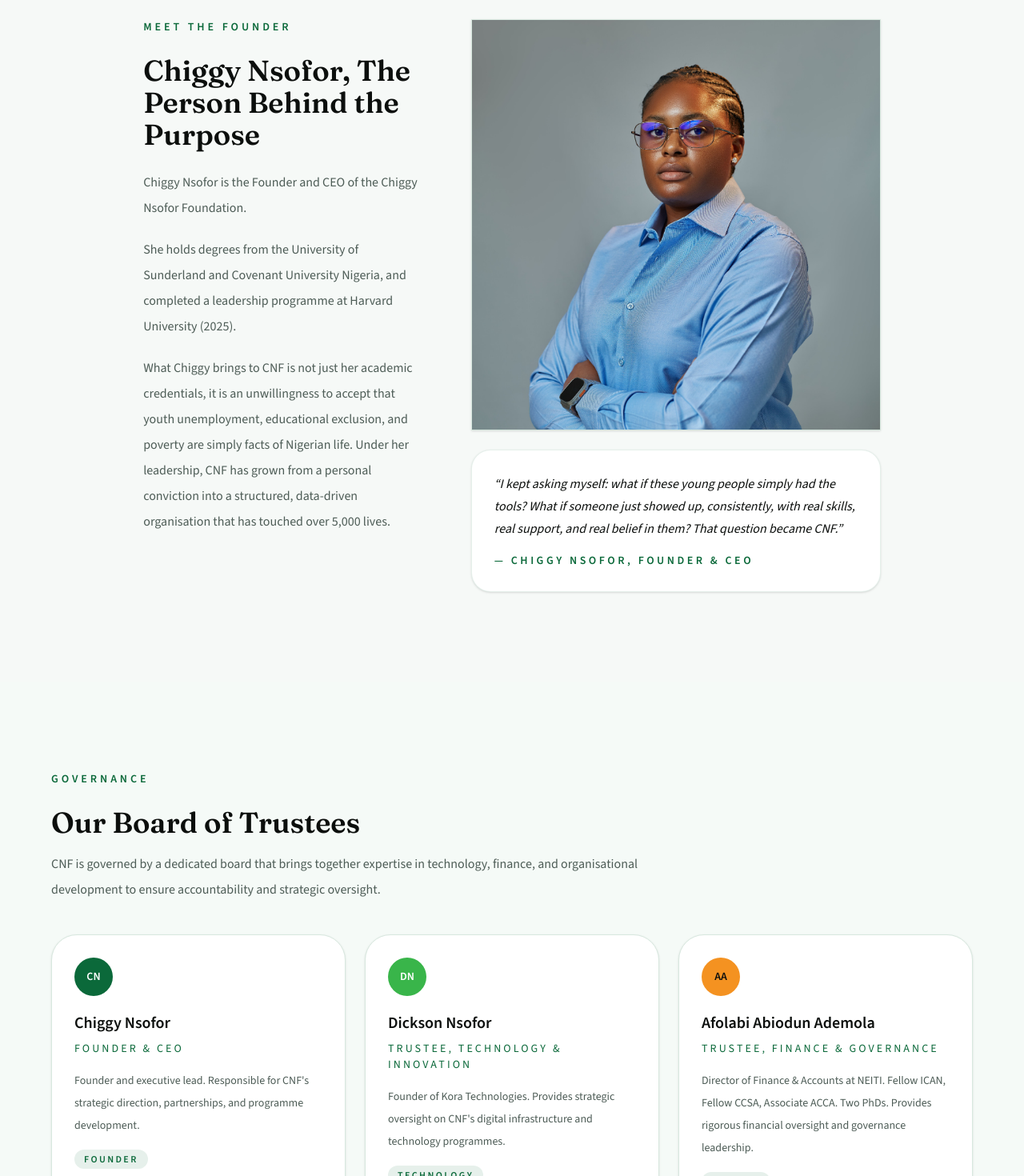
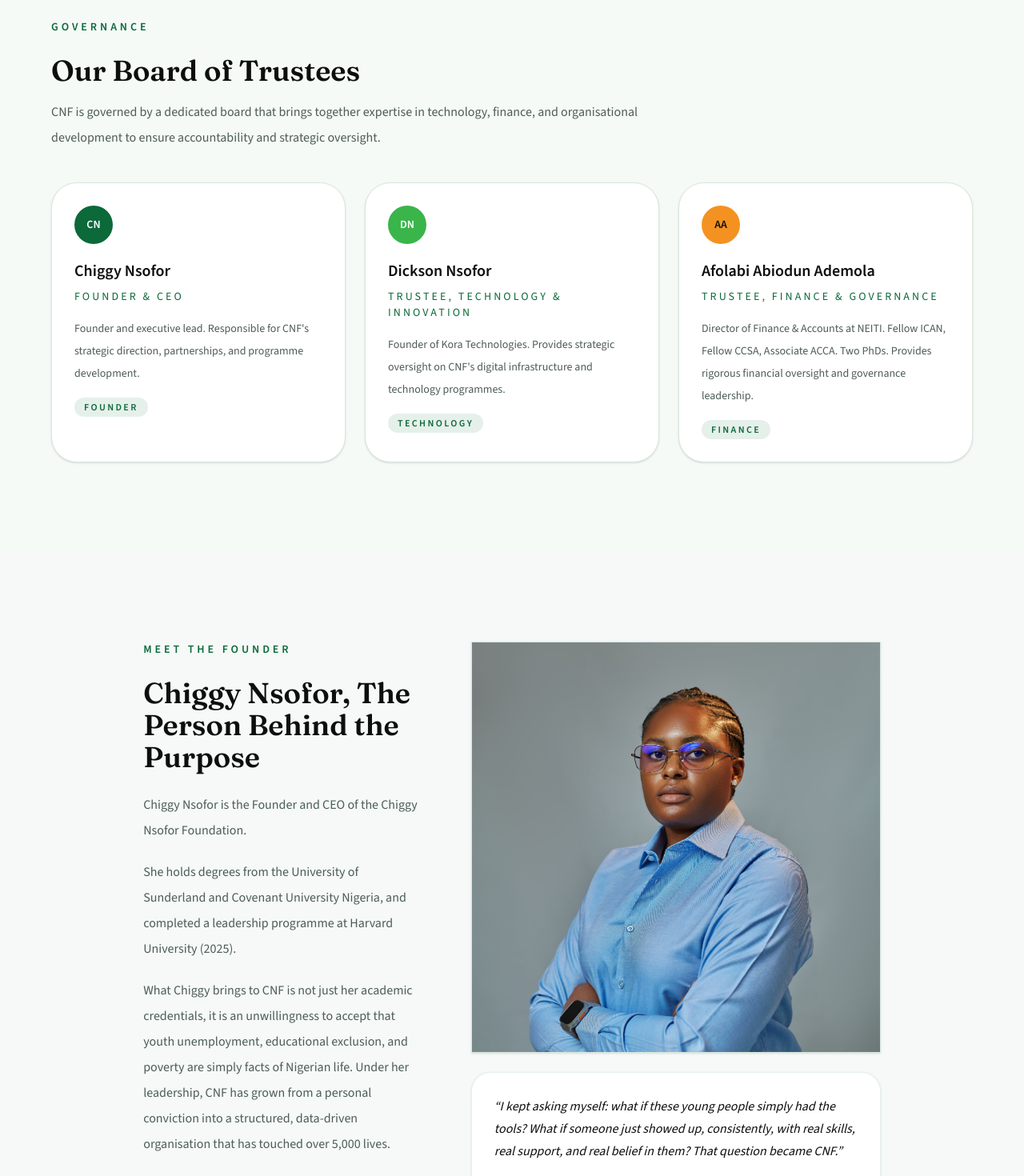
Before and after one commit to LMS-PALZ/cnf-website, a Next.js app: page /about in a window 1280 px wide. Shown: the part 3300-4770 px from the top of the page at 80% size. Built offline with nearby package versions, Linux system fonts and the light colour scheme; no server answers.

Commit message:
re arrange people page

```diff
--- a/src/app/about/page.tsx
+++ b/src/app/about/page.tsx
@@ -9,6 +9,7 @@ import { ButtonLink } from "@/components/ui/ButtonLink";
 import { Container } from "@/components/ui/Container";
 import { pageBannerImages } from "@/data/page-banners";
 import { fontDisplay } from "@/lib/fonts";
+import { pageContentWidthClass } from "@/lib/layout";
 import { pageMetadata } from "@/lib/metadata";
 import { sdgCards } from "@/data/our-work/sdgs";
 export const metadata = pageMetadata("About: mission and impact", "Mission, vision, and values of the Chiggy Nsofor Foundation, a Nigerian nonprofit advancing skills, education, and humanitarian aid.");
@@ -174,12 +175,45 @@ export default function AboutPage() {
       <AboutCoreValuesSection />
 
 
+      <section className="bg-cnf-surface py-20 md:py-28">
+        <Container>
+          <p className="text-sm font-semibold uppercase tracking-[0.28em] text-cnf-primary">Governance</p>
+          <h2 className={`${fontDisplay.className} mt-6 text-4xl font-semibold text-cnf-ink`}>Our Board of Trustees</h2>
+          <p className="mt-4 max-w-3xl text-base leading-8 text-cnf-muted">
+            CNF is governed by a dedicated board that brings together expertise in technology, finance, and organisational development to ensure accountability and strategic oversight.
+          </p>
+
+          <div className="mt-10 grid gap-6 lg:grid-cols-3">
+            {boardMembers.map((member) => (
+              <div
+                key={member.name}
+                className="rounded-[2rem] border border-cnf-border bg-white p-7 shadow-sm"
+              >
+                <div
+                  className={`inline-flex h-12 w-12 items-center justify-center rounded-3xl ${member.tone} text-sm font-semibold`}
+                >
+                  {member.initials}
+                </div>
+                <h3 className="mt-5 text-xl font-semibold text-cnf-ink">{member.name}</h3>
+                <p className="mt-2 text-sm uppercase tracking-[0.22em] text-cnf-primary">{member.title}</p>
+                <p className="mt-4 text-sm leading-7 text-cnf-muted">{member.description}</p>
+                <span className="mt-4 inline-flex rounded-full bg-cnf-primary/10 px-3 py-1 text-xs font-semibold uppercase tracking-[0.2em] text-cnf-primary">
+                  {member.role}
+                </span>
+              </div>
+            ))}
+          </div>
+        </Container>
+      </section>
+
       <section className="bg-cnf-cream py-20 md:py-28">
-        <Container>
-          <div className="mx-auto grid w-full max-w-[80%] grid-cols-1 items-start gap-12 lg:grid-cols-[minmax(0,1fr)_auto] lg:gap-16">
-          <div>
-            <p className="text-sm font-semibold uppercase tracking-[0.28em] text-cnf-primary">Meet the Founder</p>
-            <h2 className={`${fontDisplay.className} mt-6 text-4xl font-semibold text-cnf-ink`}>Chiggy Nsofor, The Person Behind the Purpose</h2>
+        <Container width="full">
+          <div
+            className={`${pageContentWidthClass} grid grid-cols-1 items-start gap-12 lg:grid-cols-[minmax(0,1fr)_auto] lg:gap-16`}
+          >
+            <div>
+              <p className="text-sm font-semibold uppercase tracking-[0.28em] text-cnf-primary">Meet the Founder</p>
+              <h2 className={`${fontDisplay.className} mt-6 text-4xl font-semibold text-cnf-ink`}>Chiggy Nsofor, The Person Behind the Purpose</h2>
             <p className="mt-6 text-base leading-8 text-cnf-muted">
               Chiggy Nsofor is the Founder and CEO of the Chiggy Nsofor Foundation.
             </p>
@@ -216,29 +250,6 @@ export default function AboutPage() {
             </blockquote>
           </div>
           </div>
-        </Container>
-      </section>
-
-      <section className="bg-cnf-surface py-20 md:py-28">
-        <Container>
-          <p className="text-sm font-semibold uppercase tracking-[0.28em] text-cnf-primary">Governance</p>
-          <h2 className={`${fontDisplay.className} mt-6 text-4xl font-semibold text-cnf-ink`}>Our Board of Trustees</h2>
-          <p className="mt-4 max-w-3xl text-base leading-8 text-cnf-muted">
-            CNF is governed by a dedicated board that brings together expertise in technology, finance, and organisational development to ensure accountability and strategic oversight.
-          </p>
-
-          <div className="mt-10 grid gap-6 lg:grid-cols-3">
-            {boardMembers.map((member) => (<div key={member.name} className="rounded-[2rem] border border-cnf-border bg-white p-7 shadow-sm">
-                <div className={`inline-flex h-12 w-12 items-center justify-center rounded-3xl ${member.tone} text-sm font-semibold`}>{member.initials}</div>
-                <h3 className="mt-5 text-xl font-semibold text-cnf-ink">{member.name}</h3>
-                <p className="mt-2 text-sm uppercase tracking-[0.22em] text-cnf-primary">{member.title}</p>
-                <p className="mt-4 text-sm leading-7 text-cnf-muted">{member.description}</p>
-                <span className="mt-4 inline-flex rounded-full bg-cnf-primary/10 px-3 py-1 text-xs font-semibold uppercase tracking-[0.2em] text-cnf-primary">
-                  {member.role}
-                </span>
-              </div>))}
-          </div>
-
         </Container>
       </section>
 
```
